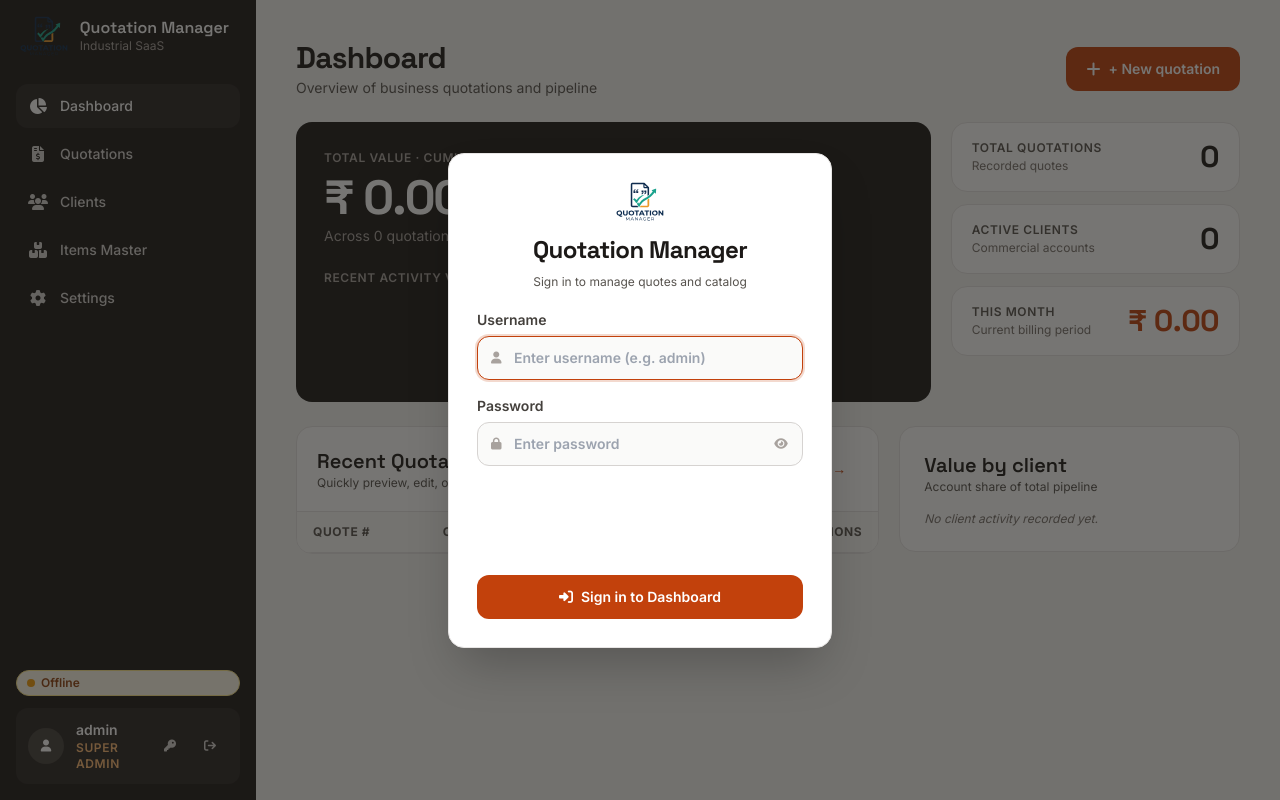
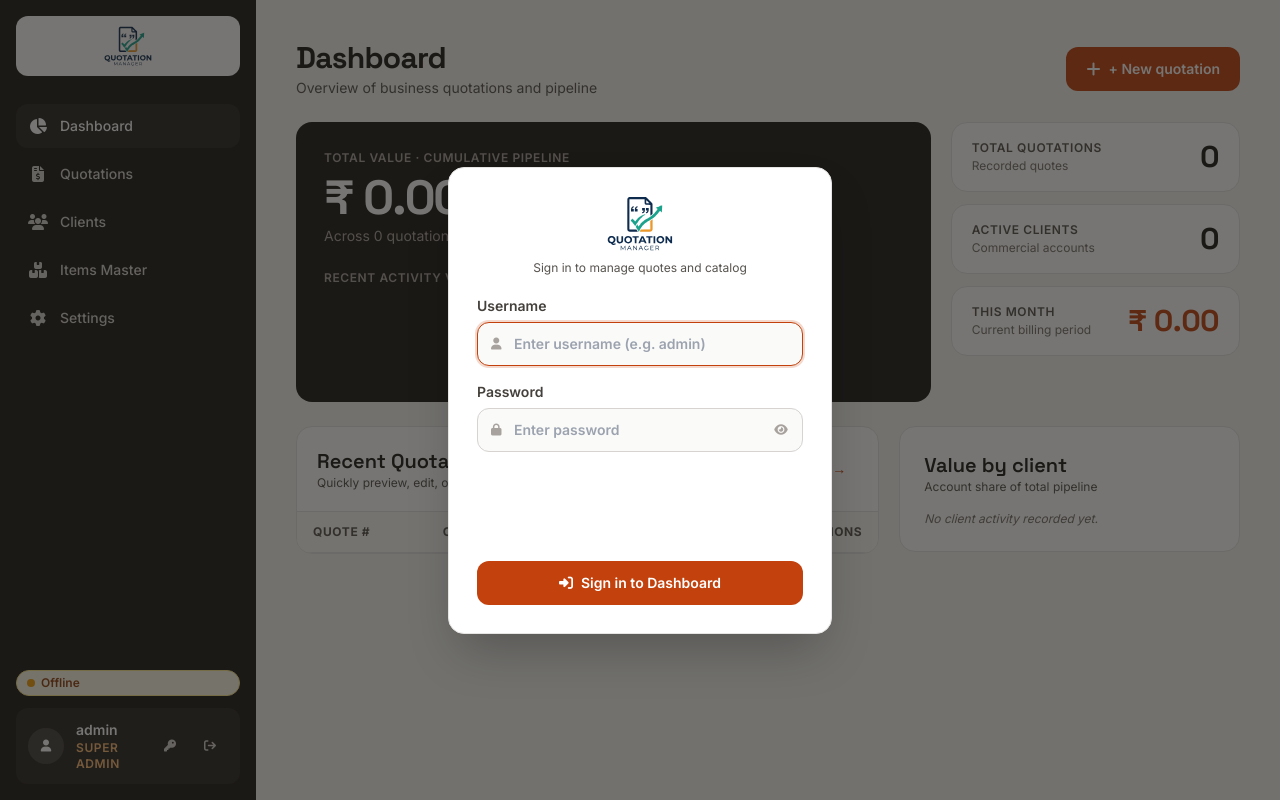
Before and after one commit to dp1770/j-quotation-manager, a website: page index.html in a window 1280 px wide. Drawn offline with nearby package versions, Linux system fonts and the light colour scheme.

Commit message:
style(ui): frame brand SVG logos in clean white containers and remove redundant text labels

```diff
--- a/index.html
+++ b/index.html
@@ -90,13 +90,9 @@
 
     <!-- Desktop Sidebar (Hidden on mobile) -->
     <aside class="hidden lg:flex lg:w-64 lg:shrink-0 lg:flex-col bg-stone-900 text-stone-300 p-4 sticky top-0 h-screen">
-      <!-- Logo: Quotation Manager Logo + Name + Caption -->
-      <div class="flex items-center gap-3 px-1">
-        <img src="assets/quotation_manager_logo.svg" alt="Quotation Manager Logo" class="h-10 w-auto object-contain shrink-0" />
-        <div class="min-w-0">
-          <h1 class="font-display font-semibold text-white text-base leading-tight truncate">Quotation Manager</h1>
-          <p id="app-company-subtitle" class="text-xs text-stone-400 truncate">Industrial SaaS</p>
-        </div>
+      <!-- Desktop Sidebar Brand Logo -->
+      <div class="w-full bg-white rounded-xl px-3 py-2.5 flex items-center justify-center shadow-xs">
+        <img src="assets/quotation_manager_logo.svg" alt="Quotation Manager Logo" class="h-10 w-auto max-w-full object-contain" />
       </div>
 
       <!-- Navigation -->
@@ -158,10 +154,10 @@
 
     <!-- Mobile Top Bar (Hidden on desktop) -->
     <header class="lg:hidden flex items-center gap-3 bg-stone-900 text-white px-4 py-3 sticky top-0 z-30">
-      <img src="assets/mobile_logo.svg" alt="Quotation Manager Logo" class="h-9 w-9 object-contain shrink-0" />
-      <div class="flex-1 min-w-0">
-        <h1 class="font-display font-semibold text-white text-base leading-tight truncate">Quotation Manager</h1>
-      </div>
+      <div class="bg-white rounded-xl px-2.5 py-1.5 flex items-center justify-center shrink-0 shadow-xs">
+        <img src="assets/mobile_logo.svg" alt="Quotation Manager Logo" class="h-8 w-8 object-contain" />
+      </div>
+      <div class="flex-1"></div>
       <div class="flex items-center gap-2">
         <span class="w-2.5 h-2.5 rounded-full bg-green-400 shrink-0" title="Database synced"></span>
         <button type="button" onclick="AuthManager.logout()" class="h-11 w-11 inline-flex items-center justify-center rounded-xl text-stone-300 hover:bg-stone-800 hover:text-red-400 cursor-pointer transition-colors" title="Sign Out" aria-label="Sign Out">
@@ -1015,8 +1011,7 @@
 
       <!-- Logo & Header -->
       <div class="text-center flex flex-col items-center gap-2">
-        <img src="assets/quotation_manager_logo.svg" alt="Quotation Manager Logo" class="h-10 w-auto object-contain mx-auto mb-1" />
-        <h2 class="font-display text-2xl font-bold tracking-tight text-stone-900">Quotation Manager</h2>
+        <img src="assets/quotation_manager_logo.svg" alt="Quotation Manager Logo" class="h-14 w-auto max-w-[240px] object-contain mx-auto" />
         <p class="text-xs text-stone-600">Sign in to manage quotes and catalog</p>
       </div>
 
```
